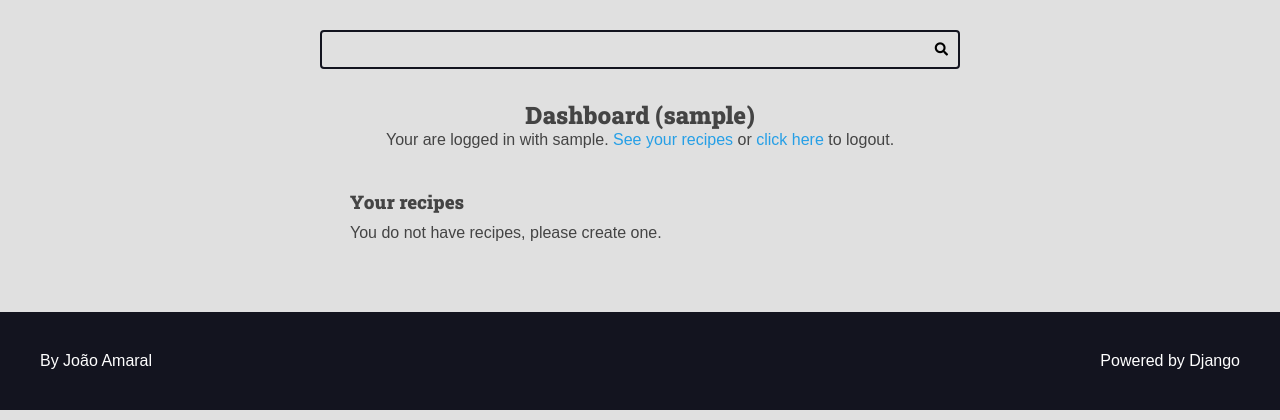
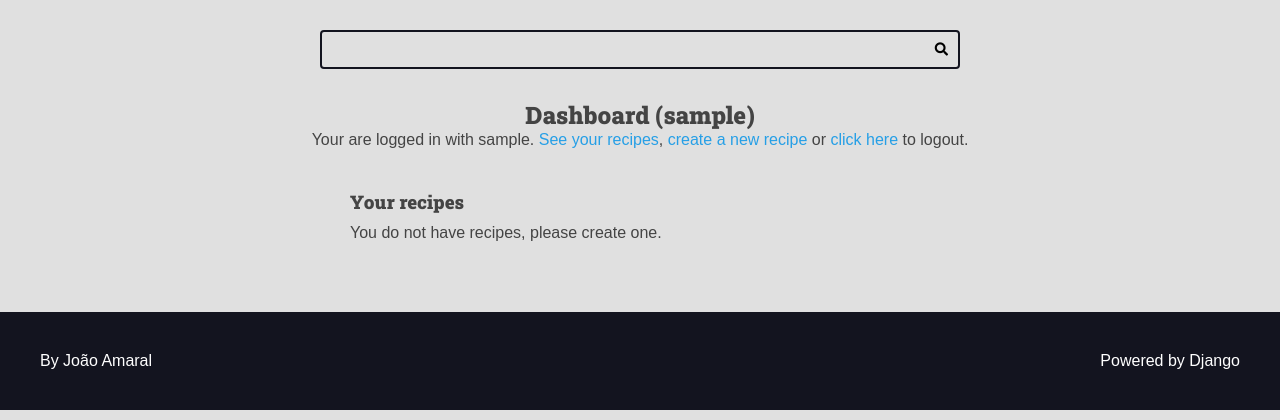
Before and after one commit to kdjoaolol/django-curso, a Django app: page /authors/dashboard/ in a window 1280 px wide. Shown: the part 113-533 px from the top of the page. Run offline with Django 3.2, Linux system fonts and the light colour scheme; the visitor is signed in with stand-in values (Sample User, id 1); data that the repository does not hold is empty.

Commit message:
criando tela de criação de receita e ajustando slugfy

```diff
--- a/authors/templates/authors/pages/dashboard.html
+++ b/authors/templates/authors/pages/dashboard.html
@@ -5,24 +5,35 @@
 {% block content %}
   <div class="main-content center container">
     <h2>Dashboard ({{ user }})</h2>
-    {% include "authors/partials/login_message.html" %}
+
+    {% include 'authors/partials/login_message.html' %}
+    {% include 'global/partials/messages.html' %}
 
     <div class="authors-dashboard-container">
       <h3>Your recipes</h3>
+
       <ul>
         {% for recipe in recipes %}
-        <li>
-          <a href="{% url 'authors:dashboard_recipe_edit' recipe.id %}">{{ recipe.title }}</a>
-        </li>
+          <li>
+            <a href="{% url 'authors:dashboard_recipe_edit' recipe.id %}">{{ recipe.title }}</a> -
+            <form
+            class="inline-form form-delete"
+            action="{% url 'authors:dashboard_recipe_delete'%}"
+            method='POST'
+            >
+              {% csrf_token %}
+              <input type="hidden" name="id", value="{{ recipe.id }}">
+              <button class="plaintext-button" type="submit">❌</button>
+            </form>
+          </li>
         {% empty %}
-        <p>You do not have recipes, please create one.</p>
+          <li>
+            <p>You do not have recipes, please create one.</p>
+          </li>
         {% endfor %}
       </ul>
     </div>
   </div>
 
 
-{% include 'global/partials/messages.html' %}
-
-
-{% endblock content %}
+  {% endblock content %}
--- a/authors/templates/authors/partials/login_message.html
+++ b/authors/templates/authors/partials/login_message.html
@@ -2,7 +2,8 @@
       <div class='login-massege'>
         Your are logged in with
         {{ request.user.username }}.
-         <a href="{% url 'authors:dashboard' %}">See your recipes</a> or
+         <a href="{% url 'authors:dashboard' %}">See your recipes</a>,
+         <a href="{% url 'authors:dashboard_recipe_new' %}">create a new recipe</a> or
         <form class="inline-form" action="{% url 'authors:logout' %}" method='POST'>
           {% csrf_token %}
           <input type="hidden" name="username" value="{{ request.user.username }}">
--- a/authors/urls.py
+++ b/authors/urls.py
@@ -11,8 +11,19 @@ urlpatterns = [
     path('login/logout/', views.logout_view, name='logout'),
     path('dashboard/', views.dashboard, name='dashboard'),
     path(
-        'dashboard/recipe/<int:id>/edit',
+        'dashboard/recipe/new/',
+        views.dashboard_recipe_new,
+        name='dashboard_recipe_new',
+    ),
+    path(
+        'dashboard/recipe/delete/',
+        views.dashboard_recipe_delete,
+        name='dashboard_recipe_delete',
+    ),
+    path(
+        'dashboard/recipe/<int:id>/edit/',
         views.dashboard_recipe_edit,
         name='dashboard_recipe_edit',
     ),
+
 ]
--- a/authors/views.py
+++ b/authors/views.py
@@ -124,3 +124,53 @@ def dashboard_recipe_edit(request, id):
         'recipes': recipe,
         'form': form
     })
+
+
+@login_required(login_url='authors:login', redirect_field_name='next')
+def dashboard_recipe_new(request):
+    form = AuthorRecipeForm(
+        data=request.POST or None,
+        files=request.FILES or None
+    )
+
+    if form.is_valid():
+        recipe = form.save(commit=False)
+        recipe.author = request.user
+        recipe.preparation_steps_is_html = False
+        recipe.is_published = False
+
+        recipe.save()
+        messages.success(request, 'You recipe is success save')
+
+        return redirect(
+            reverse(
+                'authors:dashboard_recipe_edit', args=(recipe.id,)
+                )
+            )
+
+    return render(request, 'authors/pages/dashboard_recipe.html', context={
+        'form': form,
+        'form_action': reverse('authors:dashboard_recipe_new')
+    })
+
+
+@login_required(login_url='authors:login', redirect_field_name='next')
+def dashboard_recipe_delete(request):
+    if not request.POST:
+        raise Http404()
+
+    POST = request.POST
+    id = POST.get('id')
+
+    recipe = Recipe.objects.filter(
+        is_published=False,
+        author=request.user,
+        pk=id,
+    ).first()
+
+    if not recipe:
+        raise Http404()
+
+    recipe.delete()
+    messages.success(request, 'Deleted successfully.')
+    return redirect(reverse('authors:dashboard'))
--- /dev/null
+++ b/base_static/global/js/scripts.js
@@ -0,0 +1,17 @@
+function my_scope() {
+  const forms = document.querySelectorAll('.form-delete');
+
+  for (const form of forms) {
+    form.addEventListener('submit', function (e) {
+      e.preventDefault();
+
+      const confirmed = confirm('Are you sure?');
+
+      if (confirmed) {
+        form.submit();
+      }
+    });
+  }
+}
+
+my_scope();
--- a/base_templates/global/base.html
+++ b/base_templates/global/base.html
@@ -1,3 +1,4 @@
+{% load static %}
 <!DOCTYPE html>
 <html lang="pt-BR">
 
@@ -18,6 +19,8 @@
     </main>
 
     {% include 'global/partials/footer.html' %}
+
+    <script src="{% static 'global/js/scripts.js' %}"></script>
 </body>
 
 </html>
--- a/recipes/templates/recipes/partials/recipe.html
+++ b/recipes/templates/recipes/partials/recipe.html
@@ -1,14 +1,14 @@
 <div class="recipe recipe-list-item">
     {% if recipe.cover %}
         <div class="recipe-cover">
-            <a href="{% url 'recipes:recipe' recipe.id %}">
+            <a href="{{recipe.get_absolute_url}}">
                 <img src="{{ recipe.cover.url }}" alt="Temporário">
             </a>
         </div>
     {% endif %}
     <div class="recipe-title-container">
         <h2 class="recipe-title">
-            <a href="{% url 'recipes:recipe' recipe.id %}">
+            <a href="{{ recipe.get_absolute_url }}">
                 {{ recipe.title }}
             </a>
         </h2>
--- /dev/null
+++ b/utils/strings.py
@@ -0,0 +1,6 @@
+def is_positive_number(value):
+    try:
+        number_string = float(value)
+    except ValueError:
+        return False
+    return number_string > 0
```
Also changed, not shown: authors/forms/recipe_form.py (+47 -0 lines), recipes/models.py (+12 -0 lines).
